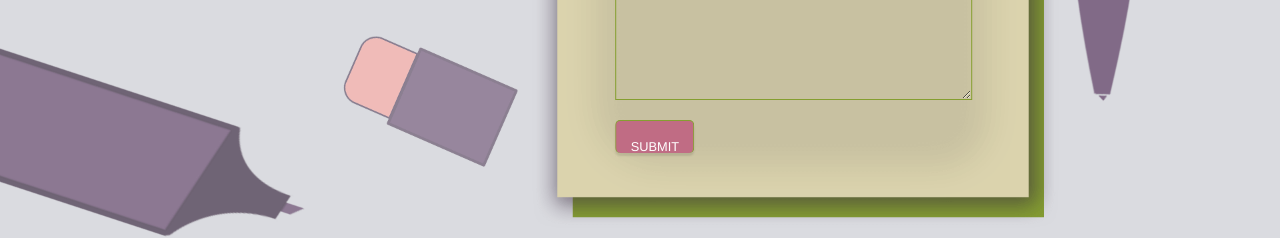
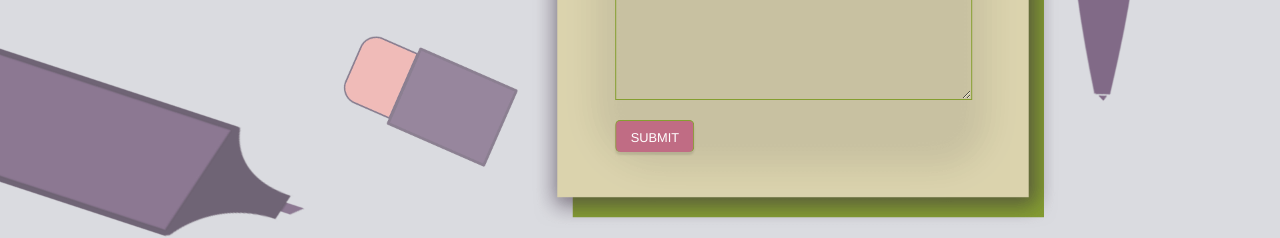
Before and after one commit to RobertCondon/MITSoultionsSite-Vue-Cli, a Vue app: page /ContactUs in a window 1280 px wide. Shown: the part 2360-2598 px from the top of the page. Built offline with nearby package versions, Linux system fonts and the light colour scheme; a web font is replaced by a local one; what vue-cookies would draw is missing.

Commit message:
Made sure submit button works, no idea whats up with that image maybe its my home monitor

```diff
--- a/src/components/ContactUs.vue
+++ b/src/components/ContactUs.vue
@@ -158,7 +158,8 @@ export default {
     position: absolute;
     margin: 47% auto 10% auto;
     left: 5%;
-    padding: 4% 3% 4% 3%;
+    padding: 1.8% 3% 2% 3%;
+    height: 2.5vw
   }
 
   .button {
@@ -167,7 +168,7 @@ export default {
     background: #c06c84;
     box-shadow: 0 3px 2px 0 rgba(0, 0, 0, 0.1);
     border-radius: 5px;
-    height: 5%;
+    //height: 5%;
     padding: 0 1.6%;
     color: #fff;
     text-transform: uppercase;
```
